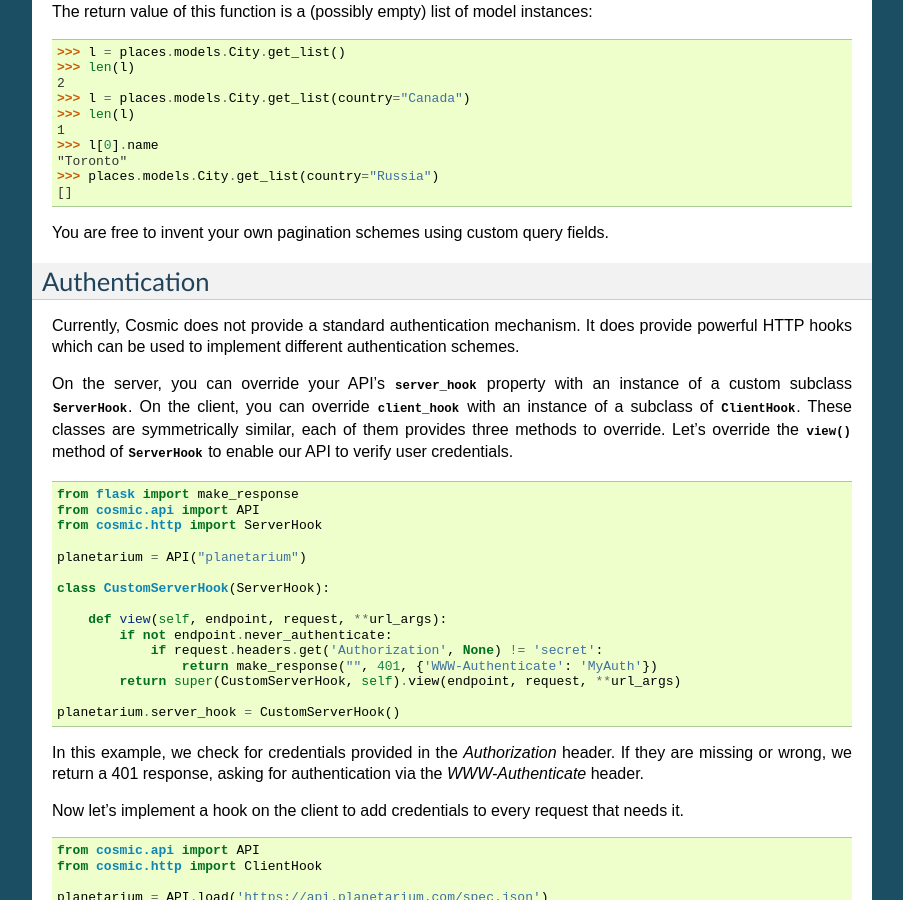
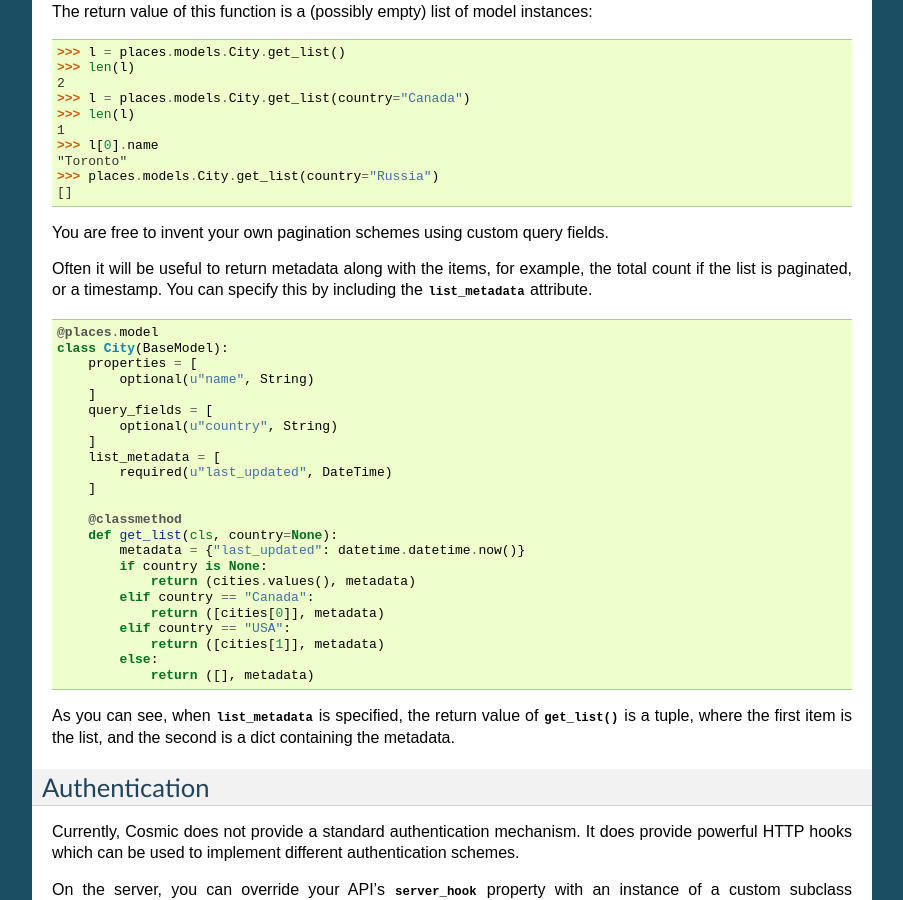
Before and after one commit to cosmic-api/cosmic.py, a Sphinx documentation site: the page built from docs/source/guide.rst, in a window 1280 px wide and 900 px high, scrolled down 8747 px. Shown: the whole window, without its empty margins (198-1101 px from the left). Built offline with Sphinx 7.4.7, drawn with Linux system fonts in a browser that asks for light colours.

Commit message:
Add basic documentation for list_metadata

```diff
--- a/docs/source/guide.rst
+++ b/docs/source/guide.rst
@@ -589,6 +589,41 @@ instances::
 
 You are free to invent your own pagination schemes using custom query fields.
 
+Often it will be useful to return metadata along with the items, for example,
+the total count if the list is paginated, or a timestamp. You can specify this
+by including the :data:`list_metadata` attribute.
+
+.. code::
+
+    @places.model
+    class City(BaseModel):
+        properties = [
+            optional(u"name", String)
+        ]
+        query_fields = [
+            optional(u"country", String)
+        ]
+        list_metadata = [
+            required(u"last_updated", DateTime)
+        ]
+
+        @classmethod
+        def get_list(cls, country=None):
+            metadata = {"last_updated": datetime.datetime.now()}
+            if country is None:
+                return (cities.values(), metadata)
+            elif country == "Canada":
+                return ([cities[0]], metadata)
+            elif country == "USA":
+                return ([cities[1]], metadata)
+            else:
+                return ([], metadata)
+
+As you can see, when :data:`list_metadata` is specified, the return value
+of :meth:`get_list` is a tuple, where the first item is the list, and the
+second is a dict containing the metadata.
+
+
 .. _guide-authentication:
 
 Authentication
```
